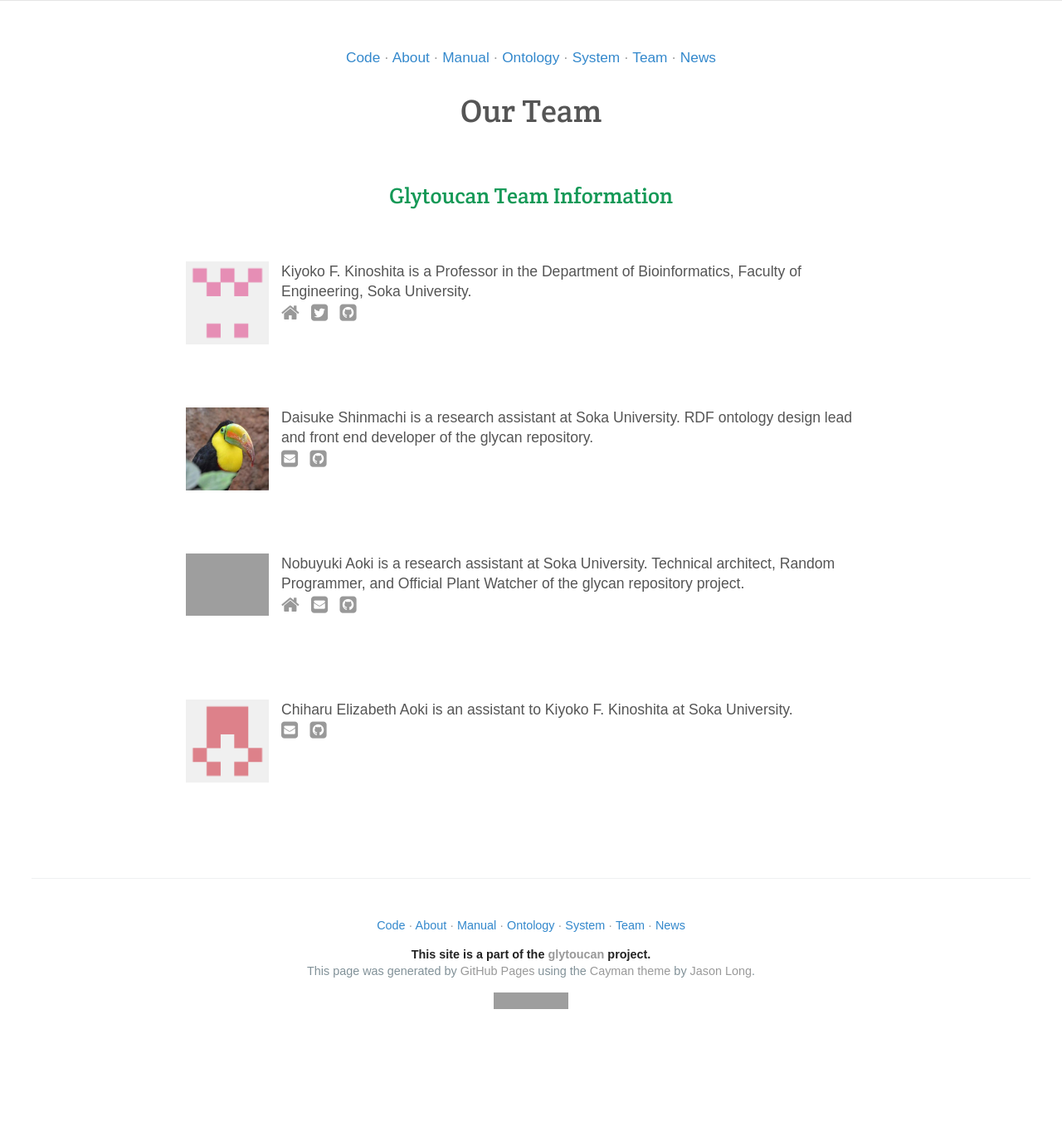
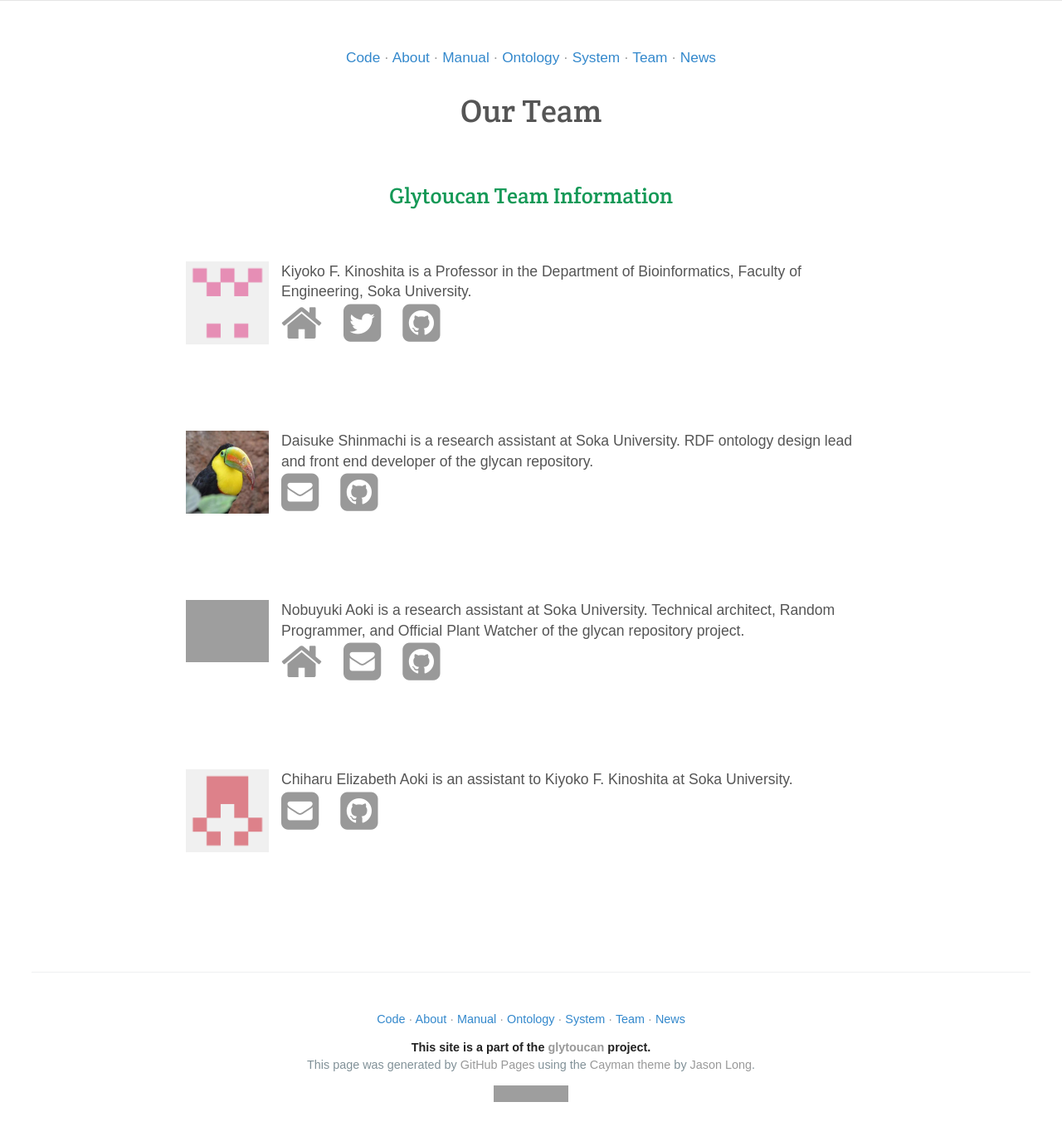
Before and after one commit to glytoucan/glytoucan, a Jekyll site: the page built from team/index.md, in a window 1280 px wide. Shown: the whole page at 83% size. Built offline with Jekyll 4.4.1, drawn with Linux system fonts in a browser that asks for light colours; nearby versions of some CDN libraries; before the commit the page ends 1268 px from its top, so only the background shows below that; grey boxes are pictures that could not be loaded.

Commit message:
Update contact-info.html

```diff
--- a/_includes/contact-info.html
+++ b/_includes/contact-info.html
@@ -1,12 +1,3 @@
-<head>
-<style>
-.fa-home:hover { color: #85b9f3; }
-.fa-envelope-square:hover { color: #85b9f3; }
-.fa-twitter-square:hover { color: #85b9f3; }
-.fa-github-square:hover { color: #85b9f3; }
-</style>
-</head>
-
 {% assign author = include.name %}
 
 {% for member in site.data.authors %}
@@ -17,16 +8,16 @@
 {{ member.bio }}
 <br/>
 	{% if member.url %}
-		<a href="{{member.url}}"><i class="fa fa-home fa-lg"></i></a>
+		<a href="{{member.url}}"><i class="fa fa-home fa-3x"></i></a>
 	{% endif %}
 	{% if member.email %}
-		<a href="mailto:{{member.email}}"><i class="fa fa-envelope-square fa-lg"></i></a>
+		<a href="mailto:{{member.email}}"><i class="fa fa-envelope-square fa-3x"></i></a>
 	{% endif %}
 	{% if member.twitter %}
-		<a href="http://twitter.com/{{member.twitter}}"><i class="fa fa-twitter-square fa-lg"></i></a>
+		<a href="http://twitter.com/{{member.twitter}}"><i class="fa fa-twitter-square fa-3x"></i></a>
 	{% endif %}
 	{% if member.github %}
-		<a href="http://github.com/{{member.github}}"><i class="fa fa-github-square fa-lg"></i></a>
+		<a href="http://github.com/{{member.github}}"><i class="fa fa-github-square fa-3x"></i></a>
 	{% endif %}
 {% endif %}
 {% endfor %}
```
